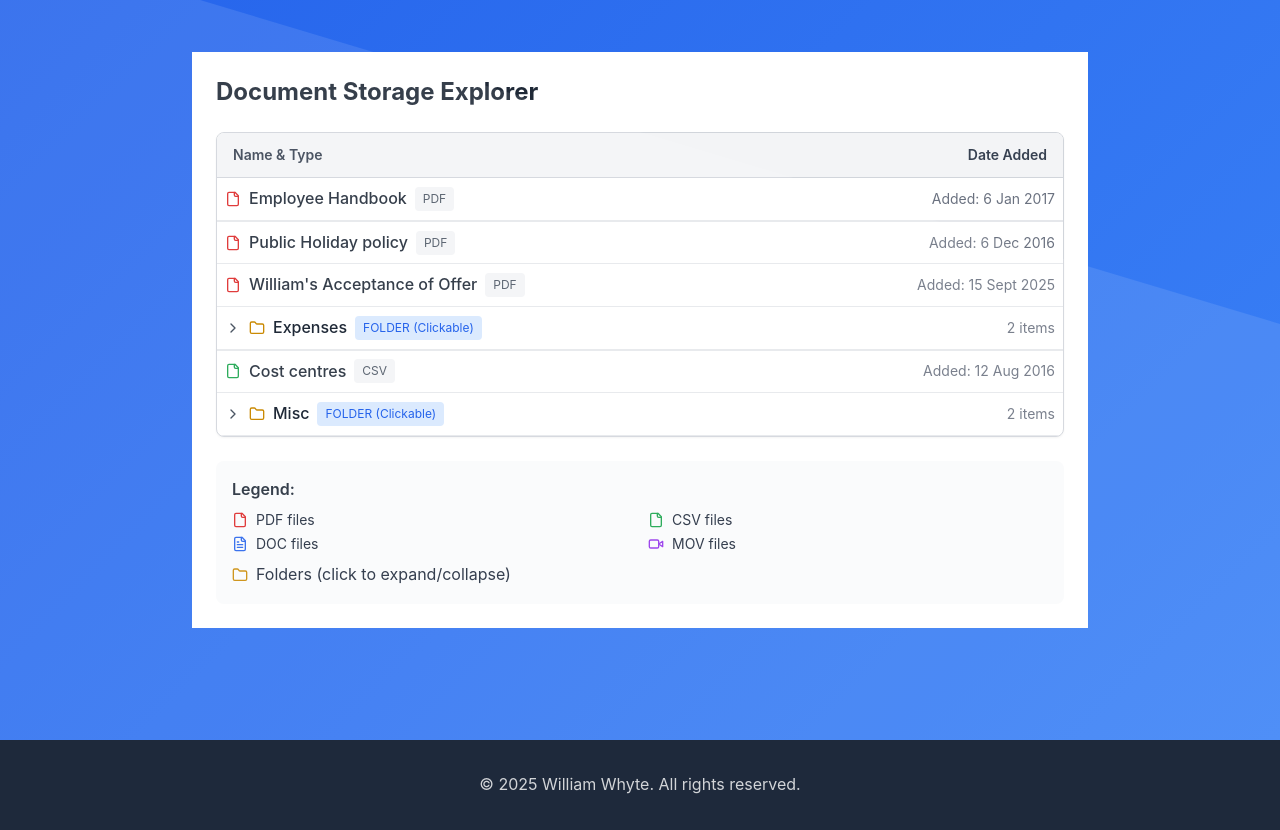
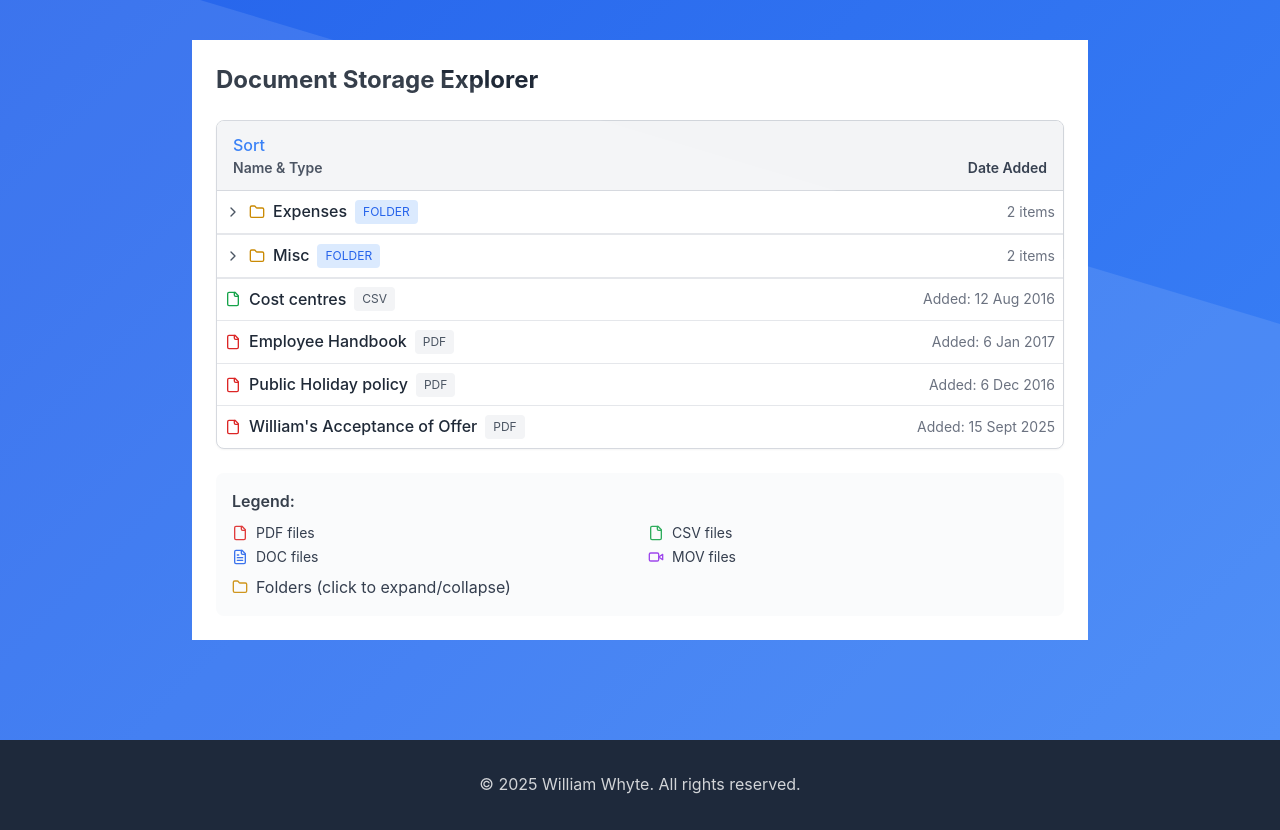
Before and after one commit to whywil/peninsula, a React (Vite) app: page / in a window 1280 px wide. Shown: the part 860-1690 px from the top of the page. Built offline with nearby package versions, Linux system fonts and the light colour scheme.

Commit message:
Added sorting to the data -  names displayed. Ascending by default. Toggle sort button to reverse order.

```diff
--- a/src/DocumentExplorer.tsx
+++ b/src/DocumentExplorer.tsx
@@ -1,8 +1,7 @@
-/* WILLIAM WHYTE FOR PENINSULA INTERVIEW TASK */
+/* WILLIAM WHYTE FOR PENINSULA INTERVIEW TASK - Updated 12/Sept/2025 */
 import React, { useState } from 'react';
 import { ChevronDown, ChevronRight, File, Folder, FileText, Video } from 'lucide-react';
 import data from './data.json';
-// Made use of Tailwind CSS and the Lucide open-source icon library.
 
 // File type definitions
 interface FileItem {
@@ -10,61 +9,66 @@ interface FileItem {
   name: string;
   added: string;
 }
-// Define the structure for a folder item containing multiple files
+
 interface FolderItem {
   type: 'folder';
   name: string;
   files: FileItem[];
 }
-// Union type representing either a file or a folder item
+
 type Item = FileItem | FolderItem;
 
-// Importing sample data supplied to me. Not making any changes to this.
-// Cast the imported data to ensure correct typing for TypeScript.
 const fileData: Item[] = data as Item[];
-// const fileData: Item[] = [...]; //Note for embedded scenario.
 
 
-// Main React component rendering the document explorer UI
+
+
+// Type guard functions
+const isFolder = (item: Item): item is FolderItem => item.type === 'folder';
+const isFile = (item: Item): item is FileItem => item.type !== 'folder';
+
+
 const DocumentExplorer: React.FC = () => {
-
-// State to track which folders are expanded (using folder names)
   const [expandedFolders, setExpandedFolders] = useState<Set<string>>(new Set());
 
-  /*
-  * Toggle expansion state of a folder by name.
-  * Adds/removes folder name from the expandedFolders set.
-  */
+  const [sortOrder, setSortOrder] = useState<'asc' | 'desc' | 'other'>('asc');
+
+
+  const handleClick = (event: React.MouseEvent<HTMLDivElement>) => {
+    if ((event.target as HTMLElement).id === "sortButton" ) {
+      sortOrder === 'desc' ? setSortOrder('asc') : setSortOrder('desc');
+    }
+  };
 
   const toggleFolder = (folderName: string) => {
-  const newExpanded = new Set(expandedFolders);
+    setExpandedFolders(prev => {
+      const newExpanded = new Set(prev);
       if (newExpanded.has(folderName)) {
         newExpanded.delete(folderName);
       } else {
         newExpanded.add(folderName);
       }
-  setExpandedFolders(newExpanded);
+      return newExpanded;
+    });
   };
 
-// Get appropriate icon for file type. Icon sizes & styles are set by iconProps. Tailwind CSS classes.
   const getFileIcon = (type: string) => {
-  const iconProps = { size: 16, className: "mr-2" };
+    const baseProps = { size: 16, className: "mr-2" };
 
     switch (type) {
       case 'pdf':
-        return <File {...iconProps} className="mr-2 text-red-600" />;
+        return <File {...baseProps} className="mr-2 text-red-600" />;
       case 'doc':
-        return <FileText {...iconProps} className="mr-2 text-blue-600" />;
+        return <FileText {...baseProps} className="mr-2 text-blue-600" />;
       case 'csv':
-        return <File {...iconProps} className="mr-2 text-green-600" />;
+        return <File {...baseProps} className="mr-2 text-green-600" />;
       case 'mov':
-        return <Video {...iconProps} className="mr-2 text-purple-600" />;
+        return <Video {...baseProps} className="mr-2 text-purple-600" />;
       default:
-        return <File {...iconProps} className="mr-2 text-gray-600" />;
+        return <File {...baseProps} className="mr-2 text-gray-600" />;
     }
   };
 
-  // Format date display to "DD MMM YYYY" Irish locale.
   const formatDate = (dateString: string) => {
     const date = new Date(dateString);
     return date.toLocaleDateString('en-IE', {
@@ -74,19 +78,19 @@ const getFileIcon = (type: string) => {
     });
   };
 
-  // Render a single file item. Indentation level (level) for nested display.
   const renderFile = (file: FileItem, level: number = 0) => (
     <div
       key={`${file.name}-${file.added}`}
       className={`flex items-center justify-between p-2 border-b border-gray-200 hover:bg-gray-50 ${
         level > 0 ? 'ml-6 border-l-2 border-gray-300 pl-4' : ''
       }`}
+      role="listitem"
     >
       <div className="flex items-center flex-1">
         {getFileIcon(file.type)}
         <span className="font-medium text-gray-800">{file.name}</span>
         <span className="ml-2 px-2 py-1 text-xs bg-gray-100 text-gray-600 rounded uppercase">
-          {file.type} {/* File type label */}
+          {file.type}
         </span>
       </div>
       <div className="text-sm text-gray-500">
@@ -95,34 +99,37 @@ const getFileIcon = (type: string) => {
     </div>
   );
 
-  /*
-   * Renders a folder item in the UI.
-   * Displays folder name, expands/collapses on click, and shows contained files.
-   * Indentation (level) for nested display.
-   */
   const renderFolder = (folder: FolderItem, level: number = 0) => {
     const isExpanded = expandedFolders.has(folder.name);
 
     return (
       <div key={folder.name}>
-          {/* Folder header clickable to toggle expansion */}
         <div
           className={`flex items-center justify-between p-2 border-b border-gray-200 hover:bg-blue-50 cursor-pointer ${
             level > 0 ? 'ml-6 border-l-2 border-gray-300 pl-4' : ''
           }`}
           onClick={() => toggleFolder(folder.name)}
+          role="button"
+          aria-expanded={isExpanded}
+          aria-label={`${isExpanded ? 'Collapse' : 'Expand'} folder ${folder.name}`}
+          tabIndex={0}
+          onKeyDown={(e) => {
+            if (e.key === 'Enter' || e.key === ' ') {
+              e.preventDefault();
+              toggleFolder(folder.name);
+            }
+          }}
         >
-          {/* Chevron icon showing expanded vs collapsed based on boolean isExpanded. */}
-          <div className="flex items-center flex-1 z-10">
+          <div className="flex items-center flex-1">
             {isExpanded ? (
               <ChevronDown size={16} className="mr-2 text-gray-600" />
             ) : (
               <ChevronRight size={16} className="mr-2 text-gray-600" />
             )}
-            <Folder size={16} className="mr-2 text-yellow-600 z-10" />
-            <span className="font-medium text-gray-800 z-10">{folder.name}</span>
-            <span className="ml-2 px-2 py-1 text-xs bg-blue-100 text-blue-600 rounded z-10">
-              FOLDER (Clickable)
+            <Folder size={16} className="mr-2 text-yellow-600" />
+            <span className="font-medium text-gray-800">{folder.name}</span>
+            <span className="ml-2 px-2 py-1 text-xs bg-blue-100 text-blue-600 rounded">
+              FOLDER
             </span>
           </div>
           <div className="text-sm text-gray-500">
@@ -130,9 +137,8 @@ const getFileIcon = (type: string) => {
           </div>
         </div>
 
-         {/* Render files inside folder only if expanded. */}
         {isExpanded && (
-          <div className="bg-gray-50">
+          <div className="bg-gray-50" role="group" aria-label={`Files in ${folder.name}`}>
             {folder.files.map(file => renderFile(file, level + 1))}
           </div>
         )}
@@ -140,32 +146,60 @@ const getFileIcon = (type: string) => {
     );
   };
 
-  // The overall layout and legend.
+  // Sort folders alphabetically, then files alphabetically
+  const sortedFileData = [...fileData].sort((a, b) => {
+    if (isFolder(a) && !isFolder(b)) return -1;
+    if (!isFolder(a) && isFolder(b)) return 1;
+    return a.name.localeCompare(b.name);
+  });
+
   return (
     <div className="max-w-4xl mx-auto p-6 bg-white">
       <h1 className="text-2xl font-bold text-gray-800 mb-6">Document Storage Explorer</h1>
 
-       {/* Container for file/folder list */}
       <div className="bg-white border border-gray-300 rounded-lg shadow-sm overflow-hidden">
+        {/* The heading row */}
         <div className="bg-gray-100 px-4 py-3 border-b border-gray-300">
-          <div className="flex justify-between text-sm font-semibold text-gray-700">
+          <p id="sortButton" className="relative z-10 cursor-pointer" onClick={handleClick}>Sort</p>
+          <div id="dataHeader" className="flex justify-between text-sm font-semibold text-gray-700">
             <span>Name & Type</span>
             <span>Date Added</span>
           </div>
         </div>
 
-        <div className="divide-y divide-gray-200">
-          {fileData.map((item) => {
-            if (item.type === 'folder') {
-              return renderFolder(item as FolderItem);
+        {/* The data displayed */}
+        <div className="divide-y divide-gray-200 relative z-10" role="list">
+
+
+        {(sortOrder === 'asc'
+          ? sortedFileData
+          : [...fileData].sort((b, a) => {
+              if (isFolder(b) && !isFolder(a)) return -1;
+              if (!isFolder(b) && isFolder(a)) return 1;
+              return a.name.localeCompare(b.name);
+            })
+        ).map((item) => {
+          if (isFolder(item)) {
+            return renderFolder(item, 0);
           } else {
-              return renderFile(item as FileItem);
+            return renderFile(item, 0);
           }
         })}
+
+
+
+
+          {/* Render sorted items instead of original fileData */}
+          {/* {sortedFileData.map((item) => {
+            if (isFolder(item)) {
+              return renderFolder(item, 0);
+            } else {
+              return renderFile(item, 0);
+            }
+          })} */}
         </div>
-      </div>  {/* End of Container */}
+      </div>
 
-      {/* Legend explaining icons and colors */}
       <div className="mt-6 p-4 bg-gray-50 rounded-lg">
         <h3 className="font-semibold text-gray-800 mb-2">Legend:</h3>
         <div className="grid grid-cols-2 gap-4 text-sm">
--- a/src/index.css
+++ b/src/index.css
@@ -96,6 +96,13 @@ body {
 .nav-menu a:hover,
 .nav-menu a.active {
   color: var(--primary-color);
+}
+
+#sortButton {
+  cursor: pointer;
+  text-decoration: none;
+  color: var(--primary-color);
+  font-weight: 500;
 }
 
 .nav-menu a.active::after {
```
Also changed, not shown: 1 other file (tests, documents, lock files or other folders). Lines whose indentation alone changed are shown as unchanged.
